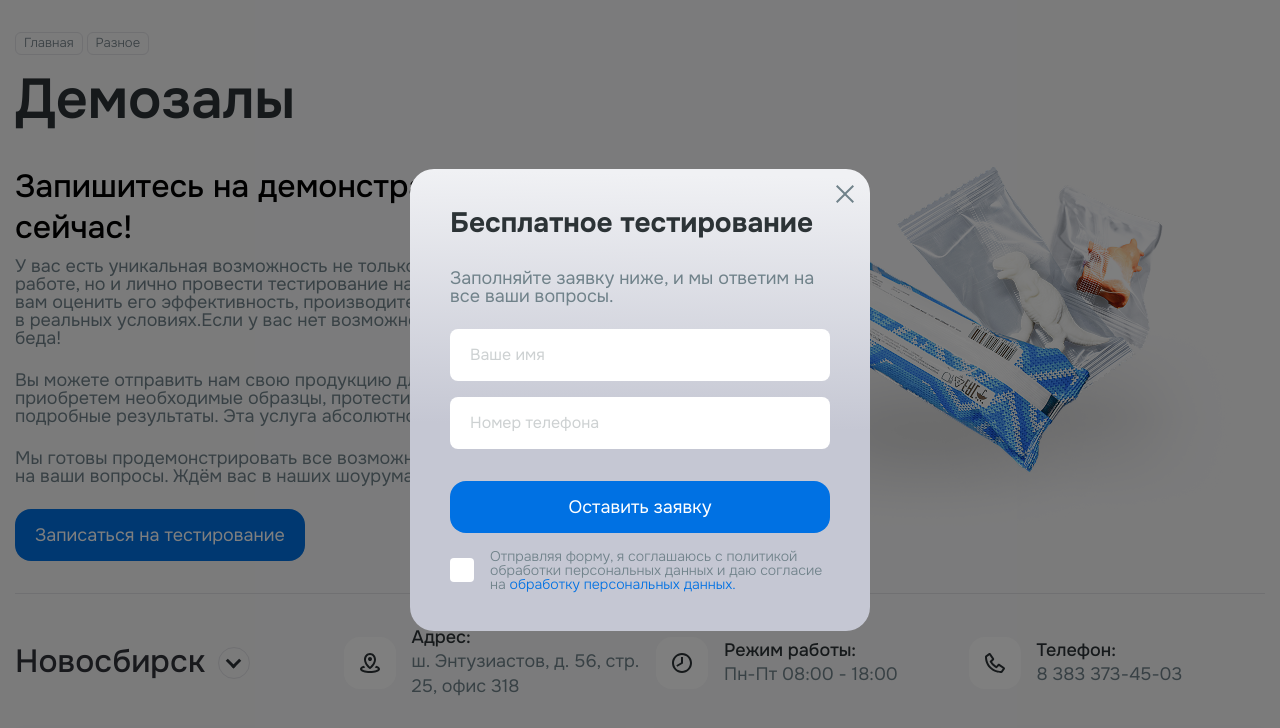
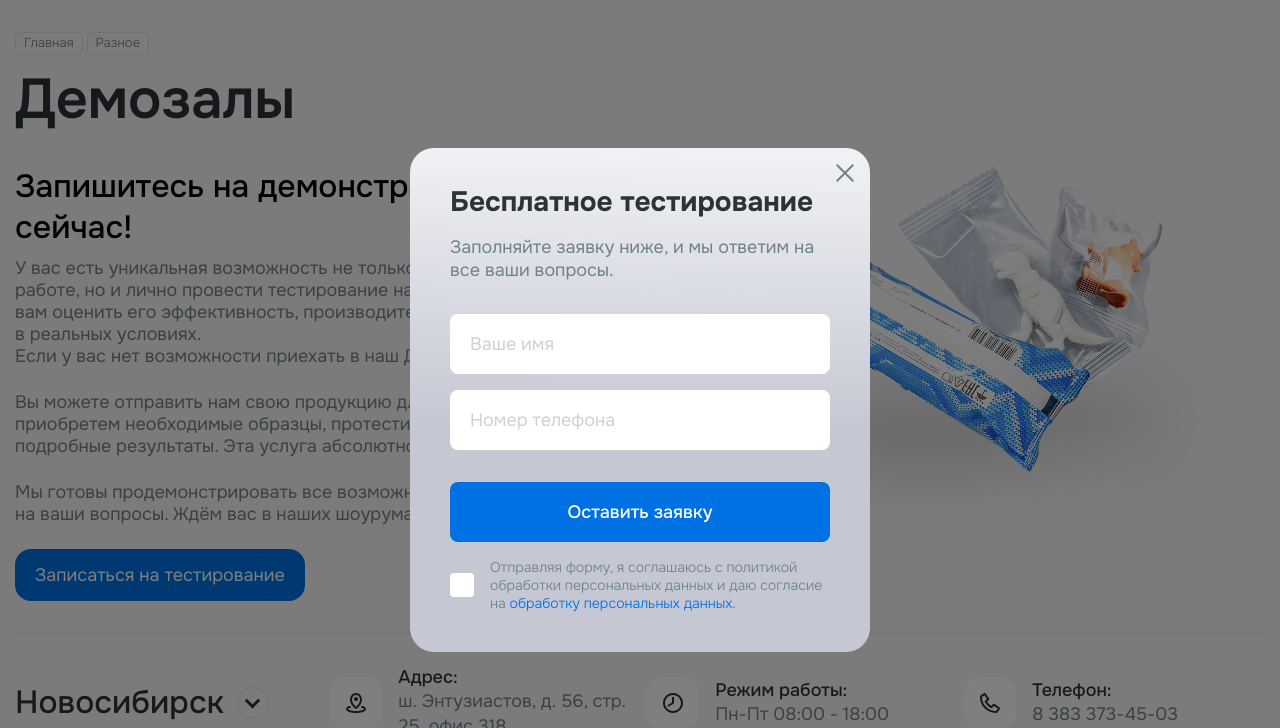
Before and after one commit to aisalkyn4160/hmru-demorooms, a website built with Vite: page index.html in a window 1280 px wide. Both pictures are taken after a click on the button "Записаться на тестирование". Shown: the top 728 px of the page. Built offline with nearby package versions, Linux system fonts and the light colour scheme; grey boxes are pictures that could not be loaded; what maska would draw is missing.

Commit message:
fixing font styles, weights and line-heights

```diff
--- a/index.html
+++ b/index.html
@@ -21,7 +21,7 @@
                     <div class="demorooms_content">
                         <div class="demorooms_content-left">
                             <h4>Запишитесь на демонстрацию прямо сейчас!</h4>
-                            <p>У вас есть уникальная возможность не только увидеть наше оборудование в работе, но и лично провести тестирование на своих продуктах. Это позволит вам оценить его эффективность, производительность и удобство эксплуатации в реальных условиях.Если у вас нет возможности приехать в наш Демозал — не беда!</p>
+                            <p>У вас есть уникальная возможность не только увидеть наше оборудование в работе, но и лично провести тестирование на своих продуктах. Это позволит вам оценить его эффективность, производительность и удобство эксплуатации в реальных условиях. <span>Если у вас нет возможности приехать в наш Демозал — не беда!</span></p>
                             <p>Вы можете отправить нам свою продукцию для тестирования, либо мы сами приобретем необходимые образцы, протестируем их и предоставим вам подробные результаты. Эта услуга абсолютно бесплатна!</p>
                             <p>Мы готовы продемонстрировать все возможности техники и ответить на ваши вопросы. Ждём вас в наших шоурумах!</p>
                             <button class="btn show-popup">Записаться на тестирование</button>
@@ -32,7 +32,7 @@
                     </div>
                     <div class="demorooms_regions">
                       <div class="custom-select">
-                          <div class="select-selected">Новосбирск</div>
+                          <div class="select-selected">Новосибирск</div>
                           <div class="select-items select-hide">
                               <div data-value="novosibirsk" class="same-as-selected">Новосбирск</div>
                               <div data-value="moscow">Москва</div>
--- a/sass/blocks/demorooms-galleries.scss
+++ b/sass/blocks/demorooms-galleries.scss
@@ -5,7 +5,11 @@
 
         &-left{
             max-width: 1260px;
-            P:last-of-type{
+
+            p span{
+              display: block;
+            }
+            p:last-of-type{
                 max-width: 625px;
             }
         }
@@ -34,12 +38,13 @@
         align-items: center;
 
         .custom-select{
-            width: 25%;
+            width: calc(25.3% - 16px);
             min-width: 285px;
             margin-right: 16px;
         }
 
         &-addresses{
+            width: 75%;
             display: flex;
             flex-wrap: wrap;
             gap: 16px;
@@ -49,7 +54,7 @@
         .region_address,
         .region_work-hours,
         .region_phone{
-            width: 32%;
+            width: calc(100% / 3 - 16px);
             min-width: 215px;
             flex-grow: 1;
             display: flex;
--- a/sass/blocks/feedback-popup.scss
+++ b/sass/blocks/feedback-popup.scss
@@ -16,14 +16,21 @@
         cursor: pointer;
     }
     h5 {
+        margin-top: 0;
+        line-height: 100%;
+    }
+    p{
         margin-bottom: 32px;
-        margin-top: 0;
+        line-height: 128%;
     }
     input{
         width: 100%;
+        height: 60px;
         padding: 17px 20px;
         border-radius: 8px;
         margin-bottom: 16px;
+        font-size: 18px;
+        line-height: 140%;
     }
     input::placeholder{
         color: #CDD1D2;
@@ -31,7 +38,10 @@
     }
     .btn{
         width: 100%;
+        height: 60px;
         margin-top: 16px;
+        font-weight: 500;
+        border-radius: 8px;
     }
 
     &_privacy{
@@ -39,7 +49,6 @@
         padding-left: 40px;
         font-weight: 300;
         font-size: 14px;
-        line-height: 100%;
         margin-top: 16px;
         color: #70828A;
 
@@ -76,14 +85,18 @@
         text-align: center;
 
 
-
+        h5{
+            margin-bottom: 32px;
+        }
         p {
             margin-bottom: 32px;
             color: #70828A;
         }
 
         .success-btn {
-            width: 100%;
+            width: max-content;
+            padding: 16px 32px;
+            margin: 0 auto;
         }
     }
 }
--- a/sass/common/_style.scss
+++ b/sass/common/_style.scss
@@ -76,8 +76,9 @@ html {
 }
 
 body {
-  font-family: var(--font-family) !important;
+  font-family: 'Onest', sans-serif;
   font-style: normal;
+  line-height: normal;
   overflow-x: hidden;
   color: #303239;
   cursor: default;
@@ -207,7 +208,6 @@ h4 {
 h5{
   font-size: 28px;
   color: #2C3336;
-  line-height: 100%;
   margin-bottom: 20px;
 }
 h6{
@@ -220,7 +220,6 @@ h6{
 p{
   font-weight: 400;
   font-size: 18px;
-  line-height: 100%;
   color: #70828A;
   margin-bottom: 24px;
 }
```
